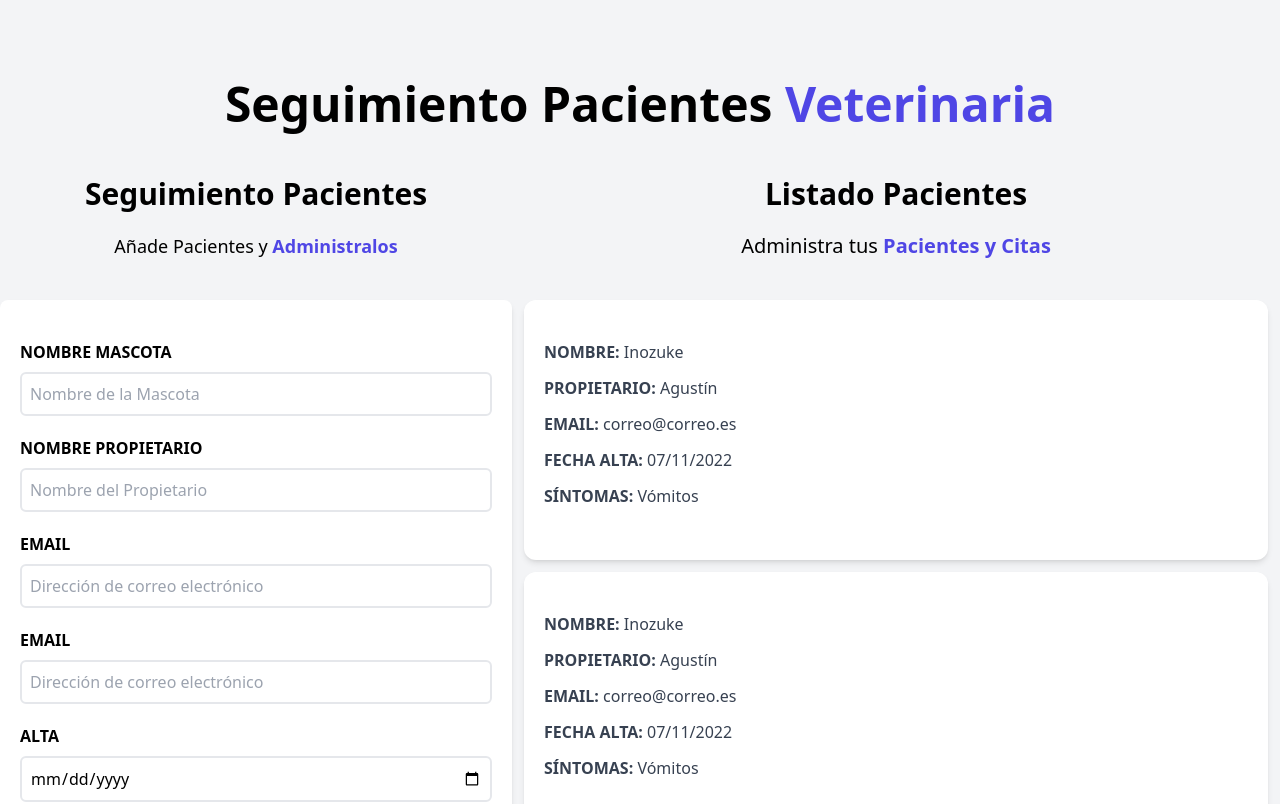
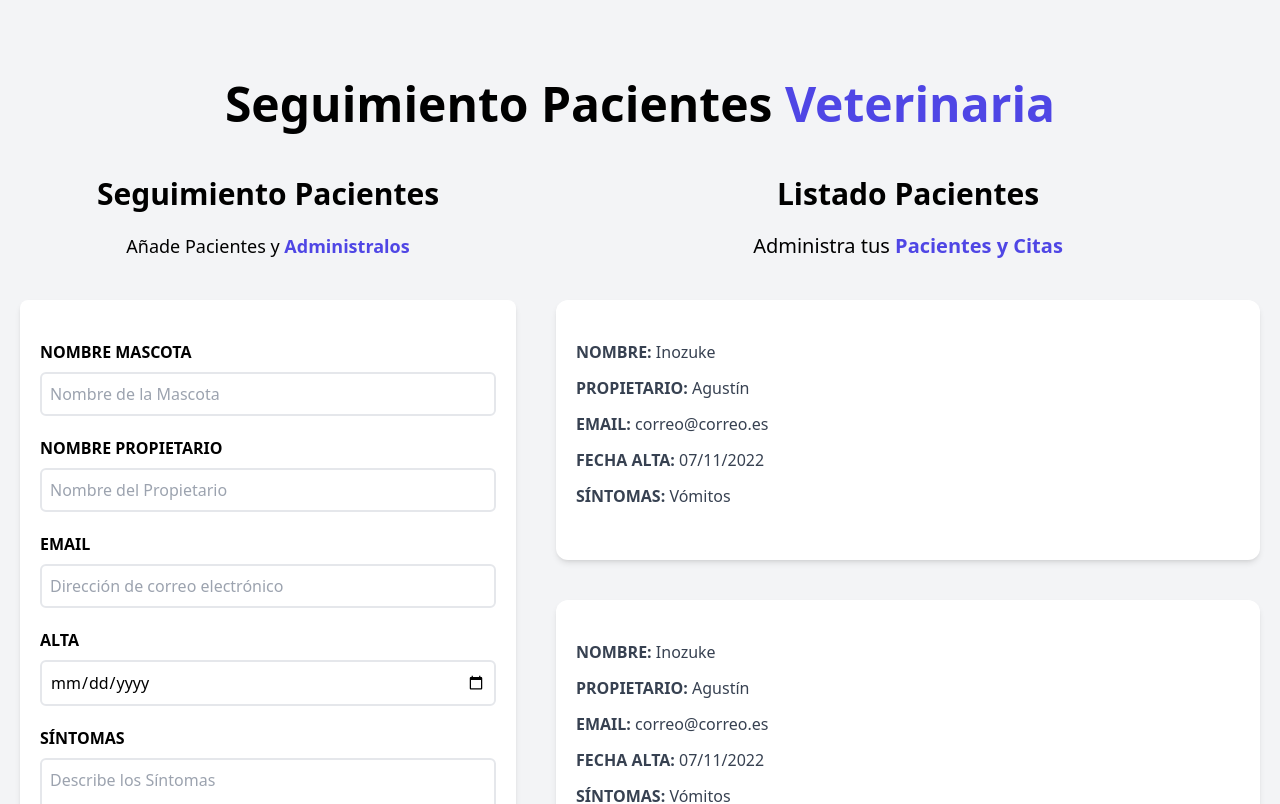
Before and after one commit to Trip4losky/citas-react, a React (Vite) app: page / in a window 1280 px wide. Shown: the top 804 px of the page. Built offline with nearby package versions, Linux system fonts and the light colour scheme.

Commit message:
Add Hooks on Patient

```diff
--- a/src/components/Form.jsx
+++ b/src/components/Form.jsx
@@ -1,8 +1,19 @@
-import React from 'react'
+import { useState, useEffect } from "react"
 
 const Form = () => {
+  const [mascota, setMascota] = useState('');
+  const [propietario, setPropietario] = useState('');
+  const [email, setEmail] = useState('');
+  const [fecha, setFecha] = useState('');
+  const [sintomas, setSintomas] = useState('');
+
+  const handleSubmit = (e) => {
+    e.preventDefault();
+    console.log('Enviando Formulario');
+  };
+
   return (
-    <div className='md:w-1/2 lg:w-2/5'>
+    <div className='md:w-1/2 lg:w-2/5 mx-5'>
 
       <h2 className='font-black text-3xl text-center'>Seguimiento Pacientes</h2>
 
@@ -11,30 +22,26 @@ const Form = () => {
         <span className='text-indigo-600 font-bold'>Administralos</span>
       </p>
 
-      <form className='bg-white shadow-md rounded-lg py-10 px-5 mb-10'>
+      <form className='bg-white shadow-md rounded-lg py-10 px-5 mb-10' onSubmit={handleSubmit}>
         <div className='mb-5'>
           <label htmlFor="mascota" className='block text-grey-700 uppercase font-bold'>Nombre Mascota</label>
-          <input id="mascota" className='border-2 w-full p-2 mt-2 placeholder-gray-400 rounded-md' type='text' placeholder='Nombre de la Mascota'/>
+          <input id="mascota" className='border-2 w-full p-2 mt-2 placeholder-gray-400 rounded-md' type='text' placeholder='Nombre de la Mascota' value={mascota} onChange={ (e) => setMascota(e.target.value)} />
         </div>
         <div className='mb-5'>
           <label htmlFor="propietario" className='block text-grey-700 uppercase font-bold'>Nombre Propietario</label>
-          <input id="propietario" className='border-2 w-full p-2 mt-2 placeholder-gray-400 rounded-md' type='text' placeholder='Nombre del Propietario'/>
+          <input id="propietario" className='border-2 w-full p-2 mt-2 placeholder-gray-400 rounded-md' type='text' placeholder='Nombre del Propietario'value={propietario} onChange={ (e) => setPropietario(e.target.value)}/>
         </div>
         <div className='mb-5'>
           <label htmlFor="email" className='block text-grey-700 uppercase font-bold'>Email</label>
-          <input id="email" className='border-2 w-full p-2 mt-2 placeholder-gray-400 rounded-md' type='email' placeholder='Dirección de correo electrónico'/>
-        </div>
-        <div className='mb-5'>
-          <label htmlFor="email" className='block text-grey-700 uppercase font-bold'>Email</label>
-          <input id="email" className='border-2 w-full p-2 mt-2 placeholder-gray-400 rounded-md' type='email' placeholder='Dirección de correo electrónico'/>
+          <input id="email" className='border-2 w-full p-2 mt-2 placeholder-gray-400 rounded-md' type='email' placeholder='Dirección de correo electrónico'value={email} onChange={ (e) => setEmail(e.target.value)}/>
         </div>
         <div className='mb-5'>
           <label htmlFor="alta" className='block text-grey-700 uppercase font-bold'>Alta</label>
-          <input id="alta" className='border-2 w-full p-2 mt-2 placeholder-gray-400 rounded-md' type='date' />
+          <input id="alta" className='border-2 w-full p-2 mt-2 placeholder-gray-400 rounded-md' type='date' value={fecha} onChange={ (e) => setFecha(e.target.value)}/>
         </div>
         <div className='mb-5'>
           <label htmlFor="sintomas" className='block text-grey-700 uppercase font-bold'>Síntomas</label>
-          <textarea id="sintomas" className='border-2 w-full p-2 mt-2 placeholder-gray-400 rounded-md' placeholder='Describe los Síntomas'/>
+          <textarea id="sintomas" className='border-2 w-full p-2 mt-2 placeholder-gray-400 rounded-md' placeholder='Describe los Síntomas'value={sintomas} onChange={ (e) => setSintomas(e.target.value)}/>
         </div>
         <input type="submit" className='bg-indigo-600 w-full p-3 text-white uppercase font-bold hover:bg-indigo-700 cursor-pointer transition-all' value="Agregar Paciente" />
       </form>
--- a/src/components/Paciente.jsx
+++ b/src/components/Paciente.jsx
@@ -1,6 +1,6 @@
 const Paciente = () => {
     return (
-        <div className='m-3 bg-white shadow-md px-5 py-10 rounded-xl'>
+        <div className='mx-5 my-10 bg-white shadow-md px-5 py-10 rounded-xl'>
             <p className='font-bold mb-3 text-gray-700 uppercase'>Nombre: {""}
                 <span className='font-normal normal-case'>Inozuke</span>
             </p>
```
